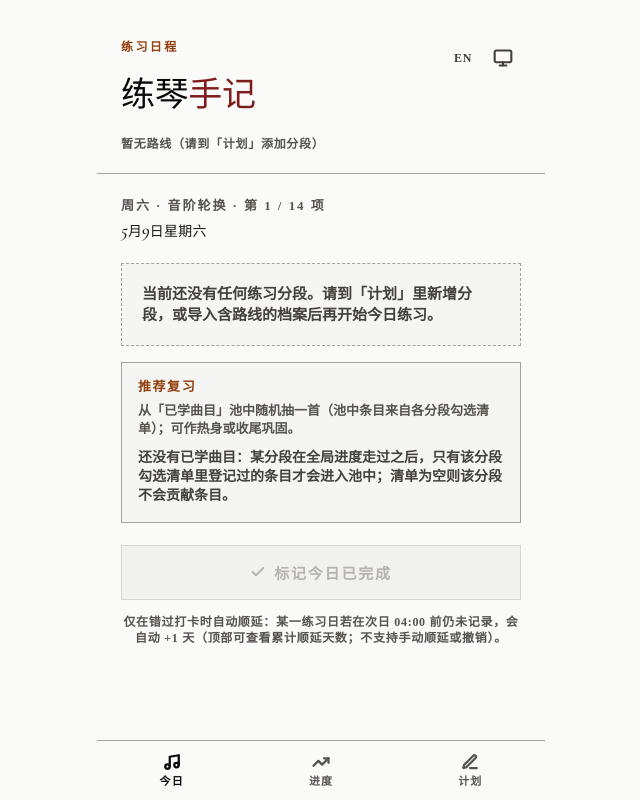
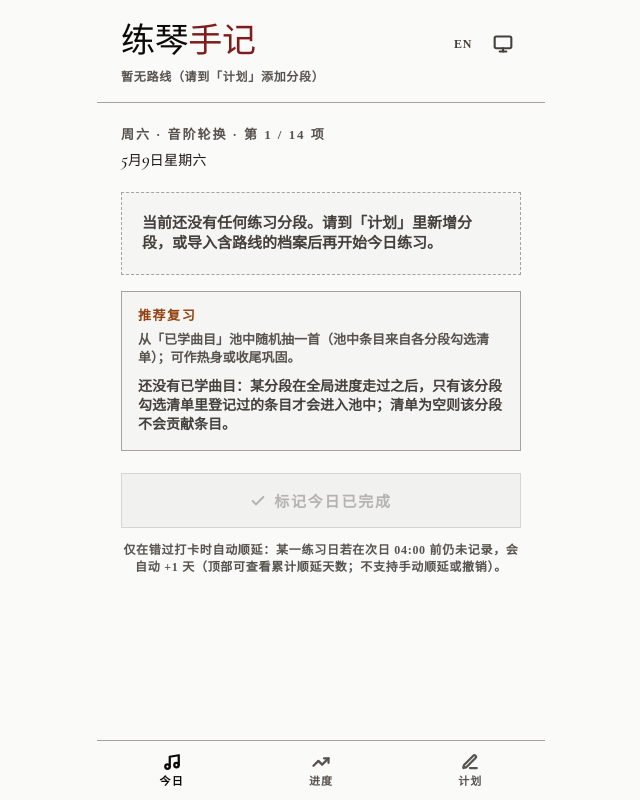
Before and after one commit to zimo1412/pianotes, a React (Vite) app: page / in a window 1280 px wide. Shown: the whole page, without its empty margins (319-959 px from the left). Built offline with nearby package versions, Linux system fonts and the light colour scheme.

Commit message:
feat; update UI

```diff
--- a/src/PianoApp.jsx
+++ b/src/PianoApp.jsx
@@ -412,26 +412,13 @@ export default function PianoApp() {
       <link href="https://fonts.googleapis.com/css2?family=Cormorant+Garamond:ital,wght@0,500;0,600;0,700;1,500;1,600;1,700&family=Noto+Serif+SC:wght@400;500;600;700;800;900&display=swap" rel="stylesheet" />
 
       <div style={{ maxWidth: 448, margin: '0 auto', paddingBottom: 96 }}>
-        <header style={{ padding: '40px 24px 20px', borderBottom: `1px solid ${styles.border}`, display: 'flex', alignItems: 'flex-start', justifyContent: 'space-between', gap: 12 }}>
-          <div style={{ minWidth: 0 }}>
-            <div style={{ color: styles.accent, fontSize: 12, letterSpacing: '0.2em', marginBottom: 6, fontFamily: '"Noto Serif SC", serif', fontWeight: 800, lineHeight: 1.25 }}>
-              {t('header.scheduleTitle')}
-            </div>
-            <h1 style={{ ...displayMixedItalic, fontSize: 34, color: styles.text, fontWeight: 700, lineHeight: 1.08, letterSpacing: '-0.01em' }}>
+        <header style={{ paddingTop: 'max(24px, calc(env(safe-area-inset-top) + 24px))', paddingRight: 24, paddingBottom: 16, paddingLeft: 24, borderBottom: `1px solid ${styles.border}` }}>
+          <div style={{ display: 'flex', alignItems: 'flex-start', justifyContent: 'space-between', gap: 12, marginBottom: 8 }}>
+            <h1 style={{ ...displayMixedItalic, flex: 1, minWidth: 0, margin: 0, padding: 0, fontSize: 34, color: styles.text, fontWeight: 700, lineHeight: 1.08, letterSpacing: '-0.01em' }}>
               {t('header.titleBefore')}
               <span style={{ color: styles.primary }}>{t('header.titleAccent')}</span>
             </h1>
-            <div style={{ marginTop: 10, display: 'flex', gap: 12, flexWrap: 'wrap', fontSize: 12, color: styles.textFaint, fontFamily: '"Noto Serif SC", serif', fontWeight: 700, letterSpacing: '0.06em', lineHeight: 1.3 }}>
-              <span>{totalWeeks > 0 ? t('header.weekProgress', { current: weekNumber, total: totalWeeks }) : t('header.weekProgressNoPlan')}</span>
-              {streak > 0 && (
-                <span style={{ color: styles.accent, display: 'inline-flex', alignItems: 'center', gap: 3 }}>
-                  <Flame size={12} strokeWidth={3} /> {t('header.streakLine', { n: streak })}
-                </span>
-              )}
-              {skipDays > 0 && <span style={{ color: styles.accent }}>{t('header.skippedLine', { n: skipDays })}</span>}
-            </div>
-          </div>
-          <div style={{ display: 'flex', flexDirection: 'row', alignItems: 'center', gap: 4, flexShrink: 0 }}>
+            <div style={{ display: 'flex', flexDirection: 'row', alignItems: 'center', gap: 4, flexShrink: 0, paddingTop: 2 }}>
               <button
                 type="button"
                 onClick={() => void setLocale(locale === 'zh' ? 'en' : 'zh')}
@@ -455,6 +442,18 @@ export default function PianoApp() {
                   <Sun size={20} strokeWidth={2.5} />
                 )}
               </button>
+            </div>
+          </div>
+          <div style={{ minWidth: 0 }}>
+            <div style={{ display: 'flex', gap: 12, flexWrap: 'wrap', fontSize: 12, color: styles.textFaint, fontFamily: '"Noto Serif SC", serif', fontWeight: 700, letterSpacing: '0.06em', lineHeight: 1.3 }}>
+              <span>{totalWeeks > 0 ? t('header.weekProgress', { current: weekNumber, total: totalWeeks }) : t('header.weekProgressNoPlan')}</span>
+              {streak > 0 && (
+                <span style={{ color: styles.accent, display: 'inline-flex', alignItems: 'center', gap: 3 }}>
+                  <Flame size={12} strokeWidth={3} /> {t('header.streakLine', { n: streak })}
+                </span>
+              )}
+              {skipDays > 0 && <span style={{ color: styles.accent }}>{t('header.skippedLine', { n: skipDays })}</span>}
+            </div>
           </div>
         </header>
 
--- a/src/locales/en.js
+++ b/src/locales/en.js
@@ -34,7 +34,6 @@ export default {
     ],
   },
   header: {
-    scheduleTitle: 'Practice',
     /** Renders as one word “Pianotes”; accent span = red “notes” */
     titleBefore: 'Pia',
     titleAccent: 'notes',
--- a/src/locales/zh.js
+++ b/src/locales/zh.js
@@ -34,7 +34,6 @@ export default {
     ],
   },
   header: {
-    scheduleTitle: '练习日程',
     titleBefore: '练琴',
     titleAccent: '手记',
     weekProgress: '第 {current} / {total} 周',
```
Lines whose indentation alone changed are shown as unchanged.
